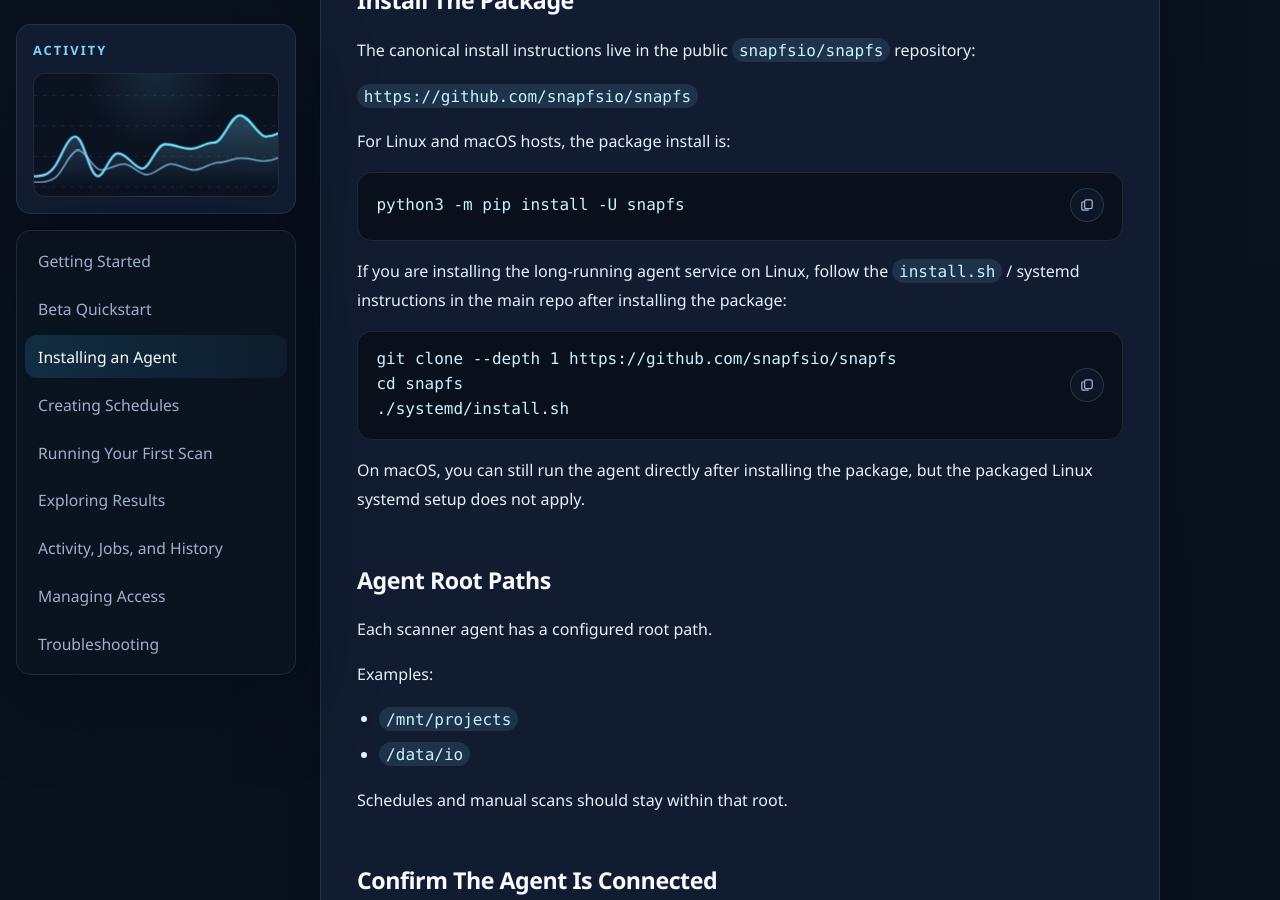
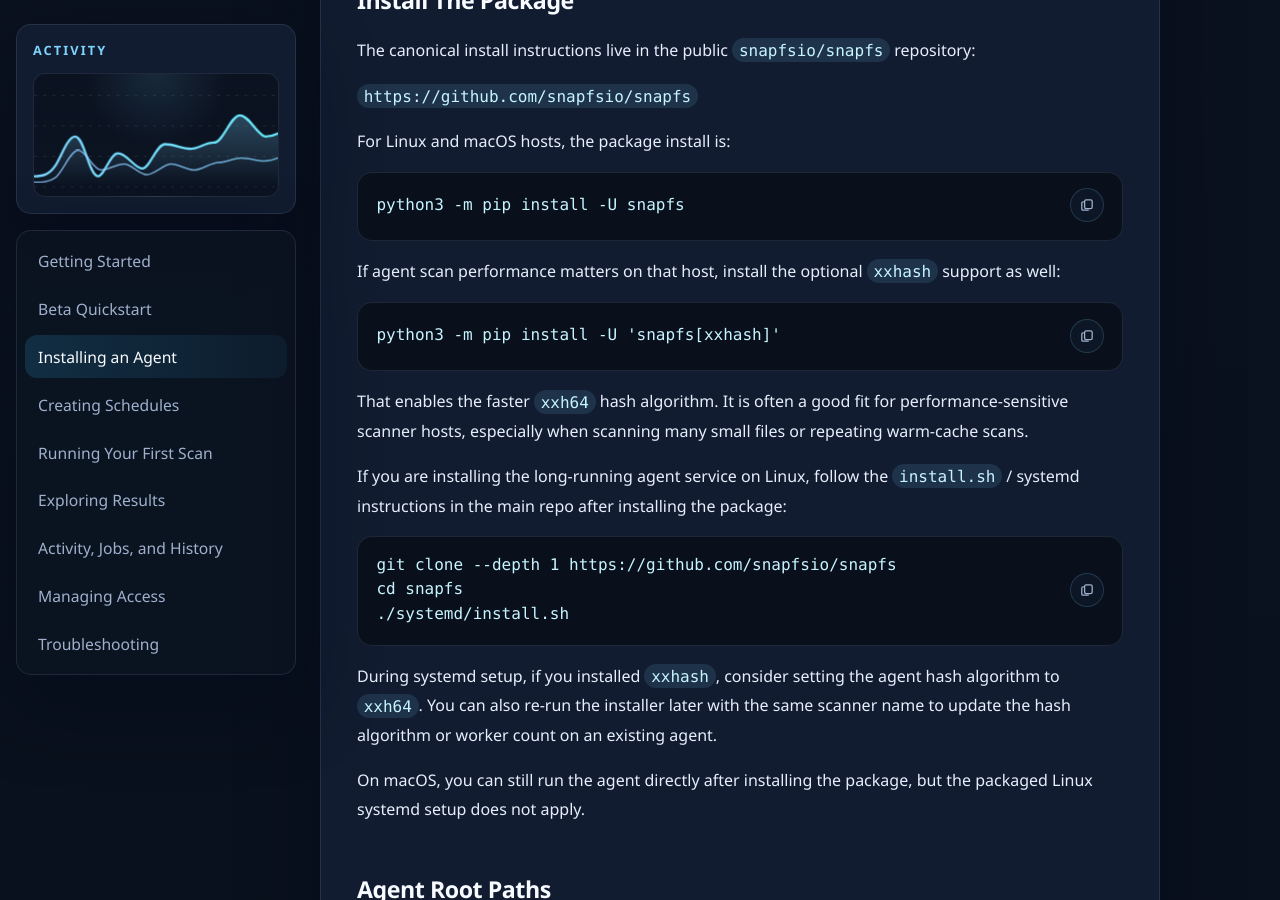
Before and after one commit to snapfsio/snapfs-docs, a Jekyll site: the page built from docs/installing-an-agent.md, in a window 1280 px wide and 900 px high, scrolled down 952 px. Built offline with Jekyll 4.4.1, drawn with Linux system fonts in a browser that asks for light colours.

Commit message:
Recommend xxhash for performance-sensitive agent installs

````diff
--- a/docs/installing-an-agent.md
+++ b/docs/installing-an-agent.md
@@ -33,6 +33,17 @@ For Linux and macOS hosts, the package install is:
 python3 -m pip install -U snapfs
 ```
 
+If agent scan performance matters on that host, install the optional `xxhash`
+support as well:
+
+```bash
+python3 -m pip install -U 'snapfs[xxhash]'
+```
+
+That enables the faster `xxh64` hash algorithm. It is often a good fit for
+performance-sensitive scanner hosts, especially when scanning many small files
+or repeating warm-cache scans.
+
 If you are installing the long-running agent service on Linux, follow the `install.sh` / systemd instructions in the main repo after installing the package:
 
 ```bash
@@ -40,6 +51,10 @@ git clone --depth 1 https://github.com/snapfsio/snapfs
 cd snapfs
 ./systemd/install.sh
 ```
+
+During systemd setup, if you installed `xxhash`, consider setting the agent hash
+algorithm to `xxh64`. You can also re-run the installer later with the same
+scanner name to update the hash algorithm or worker count on an existing agent.
 
 On macOS, you can still run the agent directly after installing the package, but the packaged Linux systemd setup does not apply.
 
````
Also changed, not shown: docs/beta-quickstart.md (+9 -0 lines).
